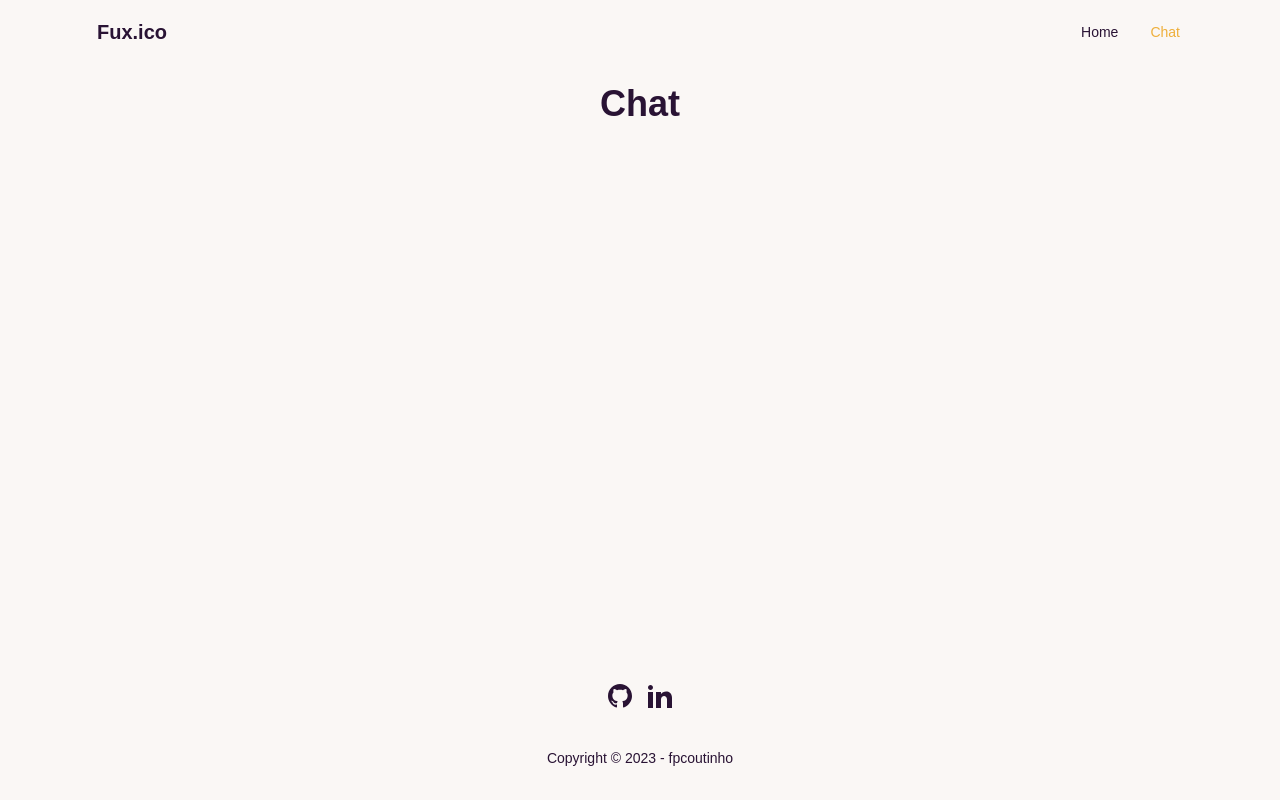
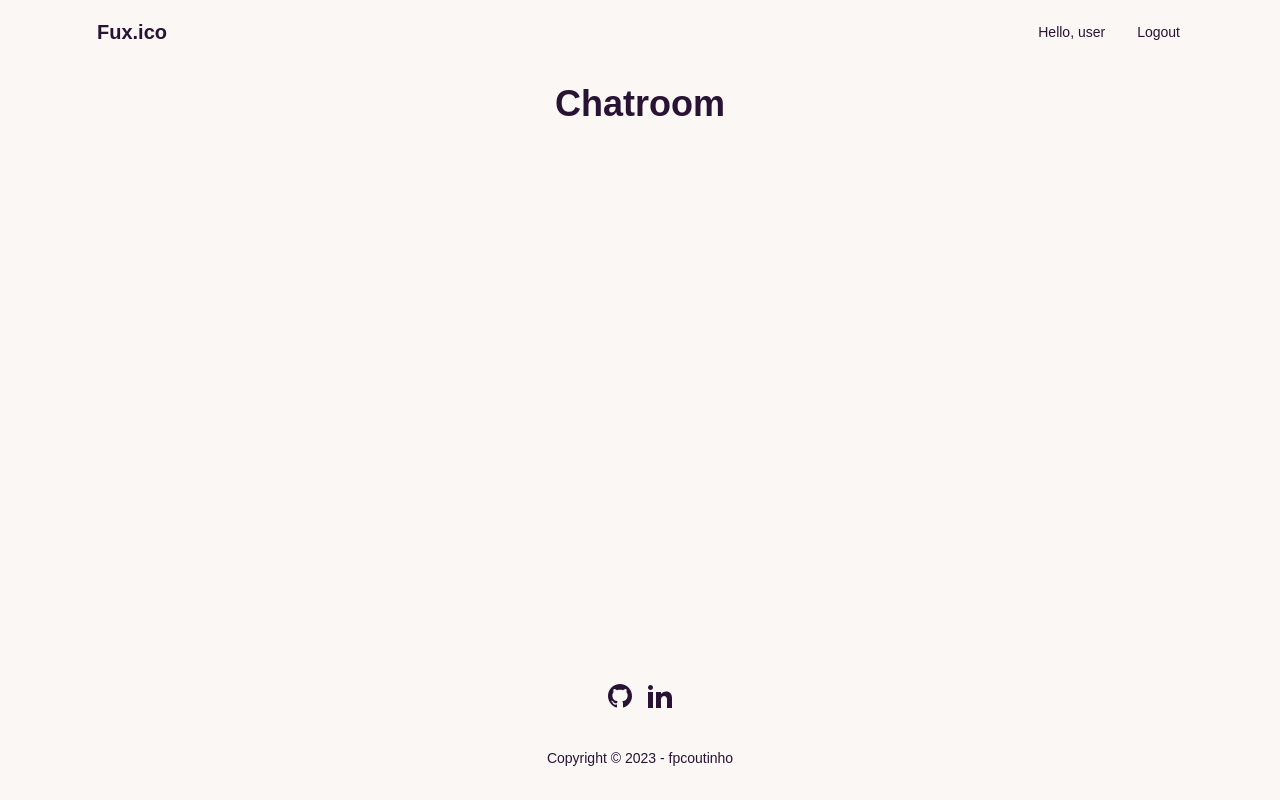
Before and after one commit to fpcoutinho/live-chat, a Vue app: page /chatroom in a window 1280 px wide. Built offline with nearby package versions, Linux system fonts and the light colour scheme.

Commit message:
defining emits

```diff
--- a/src/components/log-in-form.vue
+++ b/src/components/log-in-form.vue
@@ -27,6 +27,8 @@
 import { ref } from 'vue'
 import useLogin from '../composables/useLogin'
 
+const emit = defineEmits(['login'])
+
 const email = ref('')
 const password = ref('')
 const { login, error } = useLogin()
@@ -34,7 +36,7 @@ const { login, error } = useLogin()
 const signin = async () => {
   await login(email.value, password.value)
   if (!error.value) {
-    console.log('logged in')
+    emit('login')
   }
 }
 </script>
--- a/src/components/nav-bar.vue
+++ b/src/components/nav-bar.vue
@@ -3,17 +3,32 @@
     <div class="flex-1">
       <span class="btn btn-ghost text-xl">Fux.ico</span>
     </div>
+    <!-- v-if="props.user" no div abaixo -->
     <div class="flex-none">
       <ul class="menu menu-horizontal px-1">
-        <li><router-link :to="{ name: 'Welcome' }">Home</router-link></li>
-        <li><router-link :to="{ name: 'Chatroom' }">Chat</router-link></li>
+        <li><span>Hello, user</span></li>
+        <li><button type="button" @click="signout">Logout</button></li>
       </ul>
     </div>
   </header>
 </template>
 
-<style>
-header a.router-link-active {
-  @apply text-accent;
+<script setup>
+import useLogout from '../composables/useLogout'
+import { useRouter } from 'vue-router'
+
+const router = useRouter()
+
+const { logout, error } = useLogout()
+
+const signout = async () => {
+  await logout()
+  if (!error.value) {
+    router.push({ name: 'Welcome' })
+  }
 }
-</style>
+
+const props = defineProps({
+  user: Object
+})
+</script>
--- a/src/components/sign-up-form.vue
+++ b/src/components/sign-up-form.vue
@@ -46,6 +46,8 @@
 import { ref, computed } from 'vue'
 import useSignup from '../composables/useSignup'
 
+const emit = defineEmits(['signup'])
+
 const { error, signup } = useSignup()
 
 const displayName = ref('')
@@ -58,5 +60,8 @@ const passwordError = computed(() => {
 
 const register = async () => {
   await signup(email.value, password.value, displayName.value)
+  if (!error.value) {
+    emit('signup')
+  }
 }
 </script>
--- /dev/null
+++ b/src/composables/getUser.js
@@ -0,0 +1,15 @@
+import { ref } from "vue"
+import { projectAuth } from "../firebase/config"
+
+const user = ref()
+
+projectAuth.onAuthStateChanged((_user) => {
+  console.log('User state change. Current user is: ', _user)
+  user.value = _user
+})
+
+const getUser = () => {
+  return { user }
+}
+
+export default getUser
--- /dev/null
+++ b/src/composables/useLogout.js
@@ -0,0 +1,18 @@
+import { ref } from 'vue'
+import { projectAuth } from '../firebase/config'
+
+const error = ref(null)
+
+const logout = async () => {
+  try {
+    await projectAuth.signOut()
+  } catch (err) {
+    error.value = err.message
+  }
+}
+
+const useLogout = () => {
+  return { error, logout }
+}
+
+export default useLogout
--- a/src/views/chatroom-view.vue
+++ b/src/views/chatroom-view.vue
@@ -1,5 +1,5 @@
 <template>
-  <h1>Chat</h1>
+  <h1>Chatroom</h1>
 </template>
 
 <script setup></script>
--- a/src/views/welcome-view.vue
+++ b/src/views/welcome-view.vue
@@ -3,7 +3,7 @@
   <div v-if="showLogin" class="form-card card bg-base-100 shadow-xl">
     <div class="card-body items-center text-center">
       <h1 class="card-title text-neutral text-2xl">Log in</h1>
-      <log-in-form />
+      <log-in-form @login="enterChat" />
       <div class="card-actions w-full justify-around items-center">
         Don't have an account?
         <span class="btn btn-ghost" @click="showLogin = false">
@@ -16,7 +16,7 @@
   <div v-else class="form-card card bg-base-100 shadow-xl">
     <div class="card-body items-center text-center">
       <h1 class="card-title text-neutral text-2xl">Sign up</h1>
-      <sign-up-form />
+      <sign-up-form @signup="enterChat" />
       <div class="card-actions w-full justify-around items-center">
         Already signed up?
         <span class="btn btn-ghost" @click="showLogin = true">
@@ -31,8 +31,14 @@
 import SignUpForm from '../components/sign-up-form.vue'
 import LogInForm from '../components/log-in-form.vue'
 import { ref } from 'vue'
+import { useRouter } from 'vue-router'
 
+const router = useRouter()
 const showLogin = ref(true)
+
+const enterChat = () => {
+  router.push({ name: 'Chatroom' })
+}
 </script>
 
 <style>
```
Lines whose indentation alone changed are shown as unchanged.
